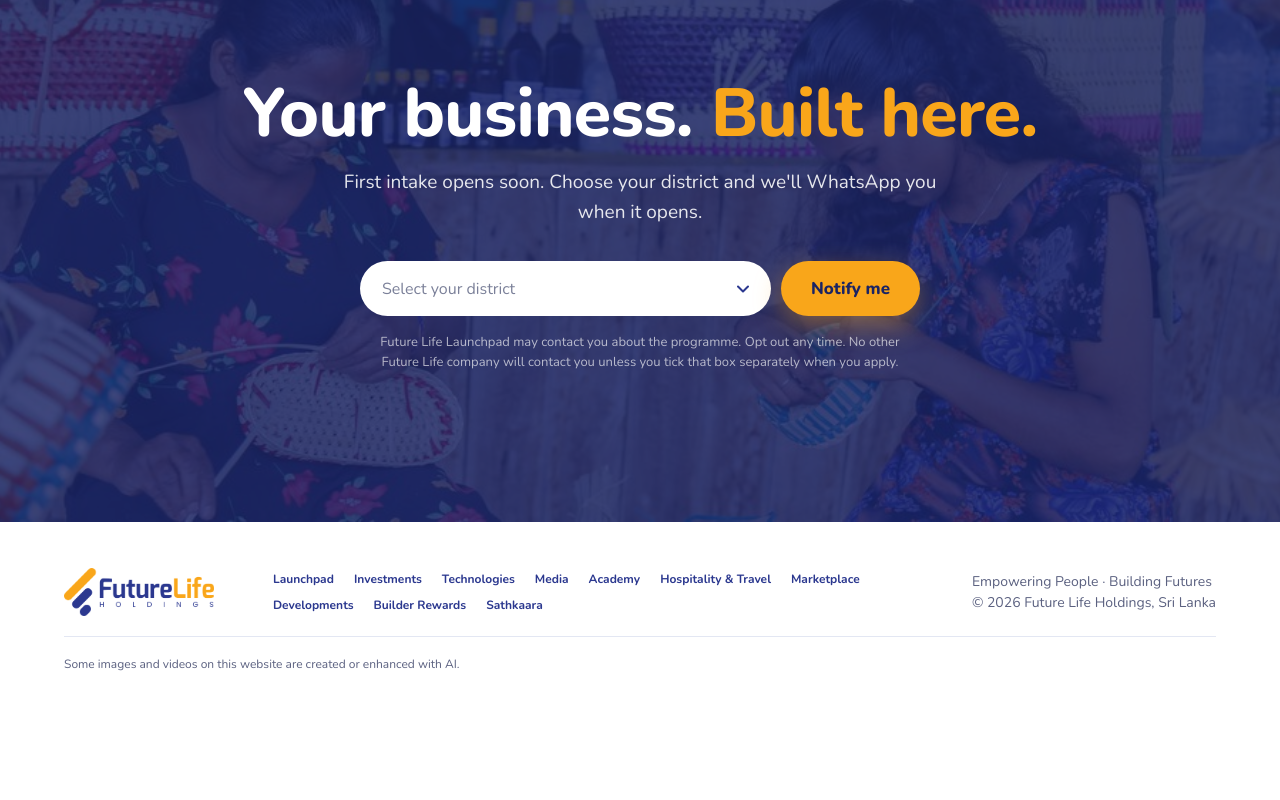
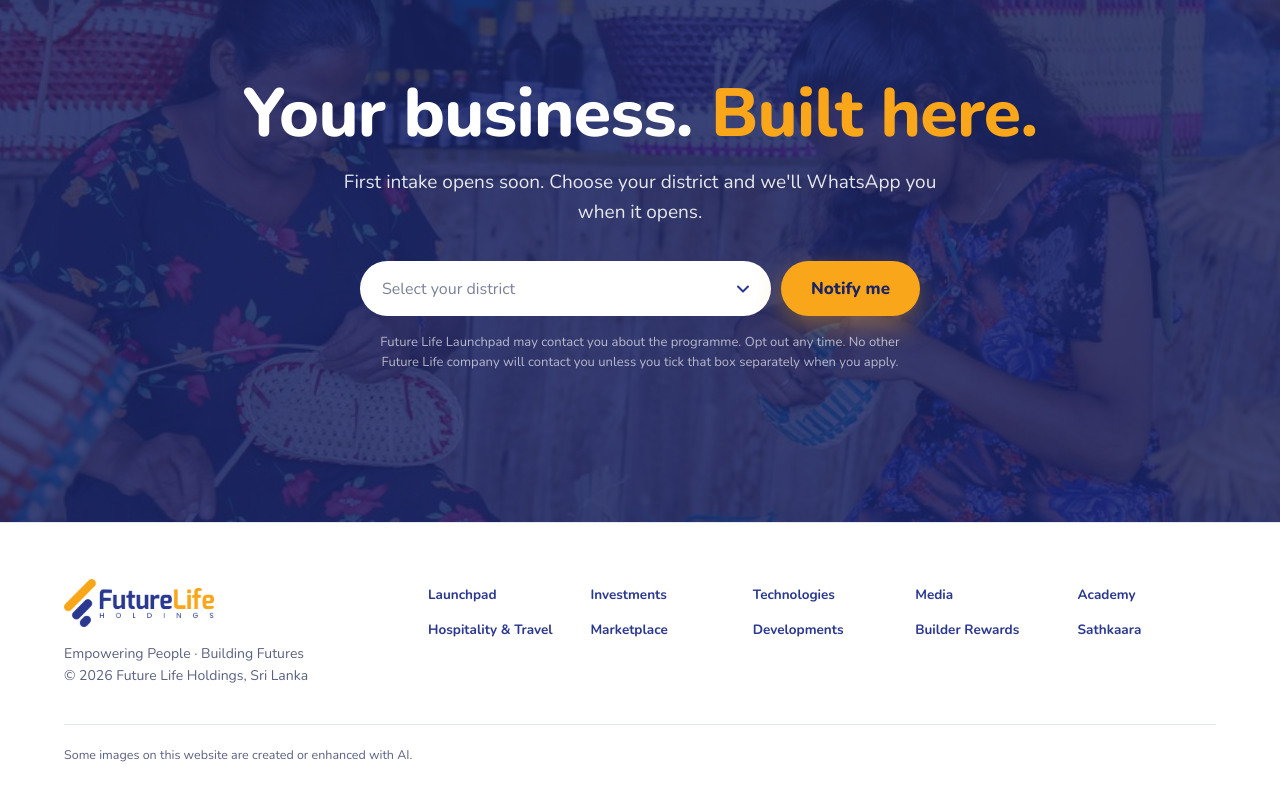
Before and after one commit to ArthurCarmazzi/future-life-launchpad, a Next.js app: page / in a window 1280 px wide. Shown: the part 10458-11258 px from the top of the page. Before the commit the page ends 11178 px from the top, so only its background shows below. Built offline with nearby package versions, Linux system fonts and the light colour scheme.

Commit message:
Realign footer: brand column, even 5-column link grid, bottom note
Replaces the loose flex row with a grid. Logo and links share a top edge,
links sit in equal columns (3 on tablet, 2 on phone), and the AI note sits
under a divider. Footer i18n selector updated for the new markup.

```diff
--- a/app/globals.css
+++ b/app/globals.css
@@ -221,10 +221,16 @@ details p{margin-top:12px;color:var(--mute)}
 .final form{display:flex;gap:10px;max-width:560px;margin:0 auto 16px;flex-wrap:wrap;justify-content:center}
 .final input{flex:1;min-width:220px;padding:16px 22px;border-radius:999px;border:none;font-size:16px;font-family:inherit}
 .final small{display:block;color:rgba(255,255,255,.65);font-size:13px;max-width:560px;margin:0 auto}
-footer{padding:46px 0;color:var(--mute);font-size:14px}
-footer .wrap{display:flex;justify-content:space-between;align-items:center;flex-wrap:wrap;gap:20px} footer .fl-logo{width:150px}
-footer .fam{display:flex;flex-wrap:wrap;gap:8px 20px;font-size:12px;font-weight:700;color:var(--navy);max-width:640px}
-footer .note{width:100%;font-size:12px;border-top:1px solid var(--line);padding-top:18px}
+footer{padding:56px 0 40px;color:var(--mute);font-size:14px;border-top:1px solid var(--line)}
+footer .wrap{display:grid;gap:36px}
+footer .foot-top{display:grid;grid-template-columns:minmax(220px,300px) minmax(0,1fr);gap:40px 64px;align-items:start}
+footer .brand{display:grid;gap:16px;justify-items:start}
+footer .fl-logo{width:150px}
+footer .legalline{font-size:14px;line-height:1.6;color:var(--mute)}
+footer .fam{display:grid;grid-template-columns:repeat(5,minmax(0,1fr));gap:14px 24px;font-size:13.5px;font-weight:700;color:var(--navy);align-content:start;padding-top:6px}
+footer .note{font-size:12.5px;border-top:1px solid var(--line);padding-top:20px}
+@media(max-width:1000px){footer .foot-top{grid-template-columns:minmax(0,1fr)}footer .fam{grid-template-columns:repeat(3,minmax(0,1fr));padding-top:0}}
+@media(max-width:560px){footer{padding:44px 0 32px}footer .fam{grid-template-columns:repeat(2,minmax(0,1fr))}}
 
 .reveal{opacity:0;transform:translateY(26px);transition:opacity .7s,transform .7s} .reveal.in{opacity:1;transform:none}
 @media(prefers-reduced-motion:reduce){*{animation:none!important;transition:none!important}.reveal{opacity:1;transform:none}}
--- a/components/Enhancer.tsx
+++ b/components/Enhancer.tsx
@@ -7,7 +7,7 @@ type Lang = 'en' | 'si' | 'ta';
 const dict = I18N as Record<string, Partial<Record<Lang, string>>>;
 
 const SEL =
-  "nav ul a, nav .btn, .mnav a, .hero .tag, .hero h1, .hero .lead, .hero .cta a, .statbar small, .eyebrow, .h2, .lede, .dk b, .dk div>span, .step h3, .step p, .mission .val, .mission h4, .mission p, .pledge, .band h3, .band p, .feat b, .feat span, .unit h3, .unit p, .mentor .role, .mentor p, summary, details p, .mnav a, .final h2, .final p, .final small, .final button, .face span, .face p, .legend, .proof .cap, footer .note, .real-tag, .real, .town figcaption, .townlist span, footer .fam span, footer .wrap>div:nth-child(3), .vmeta h4, .vmeta p, .vwrap.ph span, .btn.play, .aform .field>label:not(.same), .aform .same span, .aform legend, .aform .hint, .aform .submit, .aform .consent, .aform option[value=\"\"], .final option[value=\"\"], .athanks h2, .athanks p, .athanks a";
+  "nav ul a, nav .btn, .mnav a, .hero .tag, .hero h1, .hero .lead, .hero .cta a, .statbar small, .eyebrow, .h2, .lede, .dk b, .dk div>span, .step h3, .step p, .mission .val, .mission h4, .mission p, .pledge, .band h3, .band p, .feat b, .feat span, .unit h3, .unit p, .mentor .role, .mentor p, summary, details p, .mnav a, .final h2, .final p, .final small, .final button, .face span, .face p, .legend, .proof .cap, footer .note, .real-tag, .real, .town figcaption, .townlist span, footer .fam span, footer .legalline, .vmeta h4, .vmeta p, .vwrap.ph span, .btn.play, .aform .field>label:not(.same), .aform .same span, .aform legend, .aform .hint, .aform .submit, .aform .consent, .aform option[value=\"\"], .final option[value=\"\"], .athanks h2, .athanks p, .athanks a";
 
 const norm = (h: string) => h.replace(/\s+/g, ' ').trim();
 
--- a/content/footer.html
+++ b/content/footer.html
@@ -1,6 +1,10 @@
 <footer><div class="wrap">
-  <img class="fl-logo" src="/logos/holdings.png" alt="Future Life Holdings" width="1600" height="508">
-  <div class="fam"><span>Launchpad</span><span>Investments</span><span>Technologies</span><span>Media</span><span>Academy</span><span>Hospitality &amp; Travel</span><span>Marketplace</span><span>Developments</span><span>Builder Rewards</span><span>Sathkaara</span></div>
-  <div>Empowering People · Building Futures<br>© 2026 Future Life Holdings, Sri Lanka</div>
-  <div class="note">Some images and videos on this website are created or enhanced with AI.</div>
+  <div class="foot-top">
+    <div class="brand">
+      <img class="fl-logo" src="/logos/holdings.png" alt="Future Life Holdings" width="1600" height="508">
+      <div class="legalline">Empowering People · Building Futures<br>© 2026 Future Life Holdings, Sri Lanka</div>
+    </div>
+    <div class="fam"><span>Launchpad</span><span>Investments</span><span>Technologies</span><span>Media</span><span>Academy</span><span>Hospitality &amp; Travel</span><span>Marketplace</span><span>Developments</span><span>Builder Rewards</span><span>Sathkaara</span></div>
+  </div>
+  <div class="note">Some images on this website are created or enhanced with AI.</div>
 </div></footer>
```
